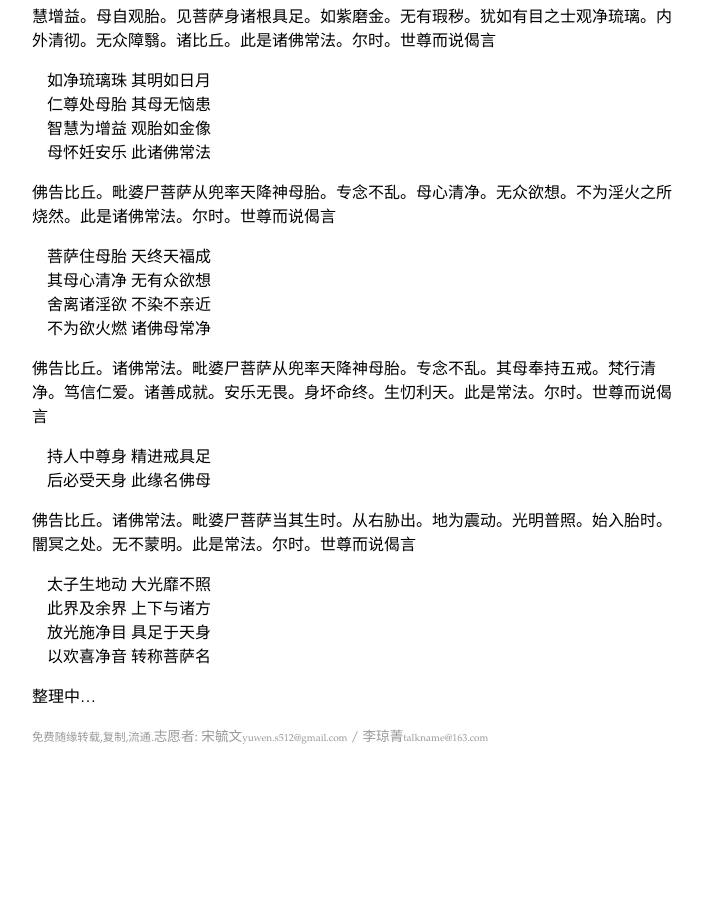
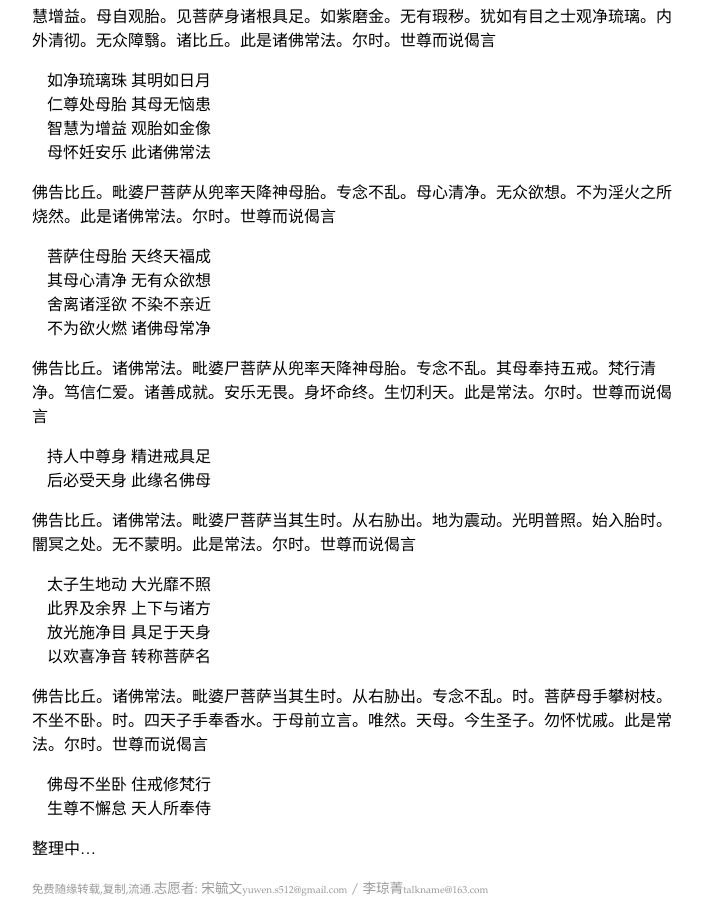
Before and after one commit to wowenrushi/wowenrushi.github.io, a Jekyll site: the page built from _posts/xiaochengjing/2014-11-4-chang-a-han-jing.md, in a window 1280 px wide and 900 px high, scrolled down 4779 px. Shown: the whole window, without its empty margins (283-985 px from the left). Built offline with Jekyll 4.4.1, drawn with Linux system fonts in a browser that asks for light colours; before the commit the page ends 5527 px from its top, so only the background shows below that.

Commit message:
更新《长阿含经》

```diff
--- a/_posts/xiaochengjing/2014-11-4-chang-a-han-jing.md
+++ b/_posts/xiaochengjing/2014-11-4-chang-a-han-jing.md
@@ -210,4 +210,8 @@ description: 《长阿含经》
 > 放光施净目 具足于天身
 > 以欢喜净音 转称菩萨名
 
+佛告比丘。诸佛常法。毗婆尸菩萨当其生时。从右胁出。专念不乱。时。菩萨母手攀树枝。不坐不卧。时。四天子手奉香水。于母前立言。唯然。天母。今生圣子。勿怀忧戚。此是常法。尔时。世尊而说偈言
+> 佛母不坐卧 住戒修梵行
+> 生尊不懈怠 天人所奉侍
+
 整理中...
```
